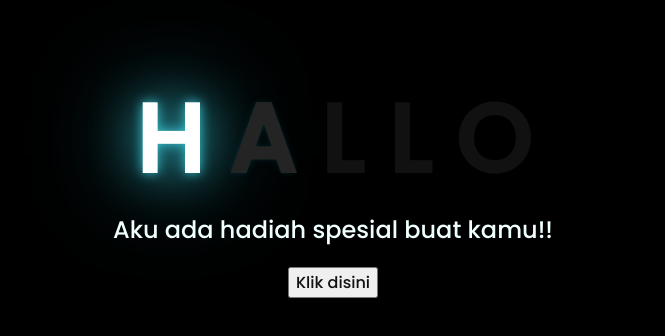
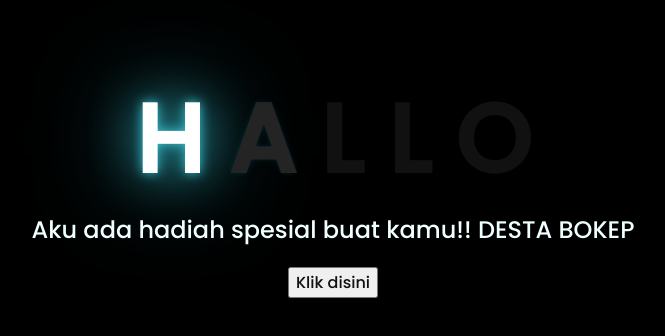
Before and after one commit to RaikazuWebId/RaikazuWebId.github.io, a plain HTML site: page index.html in a window 1280 px wide. Shown: the part 226-562 px from the top of the page, without its empty margins (315-980 px from the left). Drawn offline with Linux system fonts and the light colour scheme.

Commit message:
Update index.html

```diff
--- a/index.html
+++ b/index.html
@@ -19,6 +19,7 @@
     </div>
     <div class="description">
         <span>Aku ada hadiah spesial buat kamu!!</span>
+        <span>DESTA BOKEP</span>
     </div>
     <div class="button">
         <button>
```
